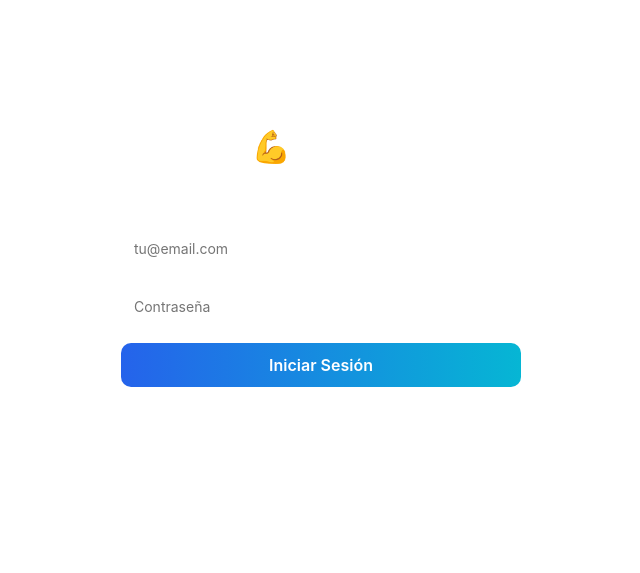
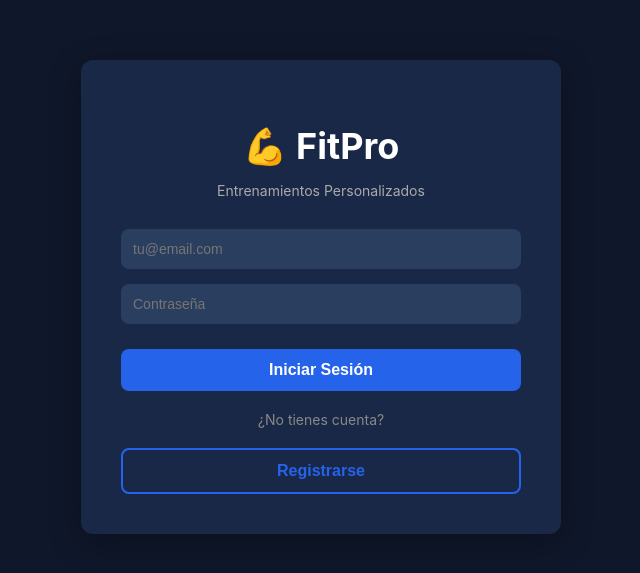
Before and after one commit to SIGEGA/fitness-platform, a React (Create React App) app in the folder frontend/: page / in a window 1280 px wide. Shown: the part 123-696 px from the top of the page, without its empty margins (319-959 px from the left). Built offline with nearby package versions, Linux system fonts and the light colour scheme.

Commit message:
Update LoginPage.js

```diff
--- a/frontend/src/pages/LoginPage.js
+++ b/frontend/src/pages/LoginPage.js
@@ -25,20 +25,57 @@ function LoginPage({ setUser }) {
   };
 
   return (
-    <div style={styles.container}>
-      <div style={styles.card}>
-        <h1 style={styles.title}>💪 FitPro</h1>
-        <p style={styles.subtitle}>Entrenamientos Personalizados</p>
+    <div style={{
+      minHeight: '100vh',
+      background: '#0f172a',
+      display: 'flex',
+      alignItems: 'center',
+      justifyContent: 'center',
+      padding: '20px'
+    }}>
+      <div style={{
+        width: '100%',
+        maxWidth: '400px',
+        background: '#1a2847',
+        padding: '40px',
+        borderRadius: '12px',
+        boxShadow: '0 8px 32px rgba(0,0,0,0.3)'
+      }}>
+        <h1 style={{ fontSize: '36px', textAlign: 'center', marginBottom: '10px', color: '#fff' }}>
+          💪 FitPro
+        </h1>
+        <p style={{ textAlign: 'center', color: '#aaa', marginBottom: '30px', fontSize: '14px' }}>
+          Entrenamientos Personalizados
+        </p>
 
-        {error && <div style={styles.error}>{error}</div>}
+        {error && (
+          <div style={{
+            background: '#dc2626',
+            color: '#fff',
+            padding: '12px',
+            borderRadius: '8px',
+            marginBottom: '20px',
+            fontSize: '14px'
+          }}>
+            {error}
+          </div>
+        )}
 
-        <form onSubmit={handleSubmit} style={styles.form}>
+        <form onSubmit={handleSubmit} style={{ display: 'flex', flexDirection: 'column', gap: '15px' }}>
           <input
             type="email"
             value={email}
             onChange={(e) => setEmail(e.target.value)}
             placeholder="tu@email.com"
-            style={styles.input}
+            style={{
+              padding: '12px',
+              borderRadius: '8px',
+              border: 'none',
+              background: '#2a3f5f',
+              color: '#fff',
+              fontSize: '14px',
+              outline: 'none'
+            }}
             required
           />
           <input
@@ -46,19 +83,53 @@ function LoginPage({ setUser }) {
             value={password}
             onChange={(e) => setPassword(e.target.value)}
             placeholder="Contraseña"
-            style={styles.input}
+            style={{
+              padding: '12px',
+              borderRadius: '8px',
+              border: 'none',
+              background: '#2a3f5f',
+              color: '#fff',
+              fontSize: '14px',
+              outline: 'none'
+            }}
             required
           />
-          <button type="submit" disabled={loading} style={styles.button}>
+          <button
+            type="submit"
+            disabled={loading}
+            style={{
+              padding: '12px',
+              background: '#2563eb',
+              color: '#fff',
+              border: 'none',
+              borderRadius: '8px',
+              fontSize: '16px',
+              fontWeight: 'bold',
+              cursor: 'pointer',
+              marginTop: '10px'
+            }}
+          >
             {loading ? 'Iniciando...' : 'Iniciar Sesión'}
           </button>
         </form>
 
-        <p style={styles.divider}>¿No tienes cuenta?</p>
+        <p style={{ textAlign: 'center', color: '#888', margin: '20px 0', fontSize: '14px' }}>
+          ¿No tienes cuenta?
+        </p>
 
         <button
           onClick={() => window.location.href = '/register'}
-          style={styles.link}
+          style={{
+            width: '100%',
+            padding: '12px',
+            background: 'transparent',
+            border: '2px solid #2563eb',
+            color: '#2563eb',
+            borderRadius: '8px',
+            fontSize: '16px',
+            fontWeight: 'bold',
+            cursor: 'pointer'
+          }}
         >
           Registrarse
         </button>
@@ -67,91 +138,4 @@ function LoginPage({ setUser }) {
   );
 }
 
-const styles = {
-  container: {
-    minHeight: '100vh',
-    background: 'linear-gradient(to br, #0f172a, #1e293b)',
-    display: 'flex',
-    alignItems: 'center',
-    justifyContent: 'center',
-    padding: '20px',
-    fontFamily: '-apple-system, BlinkMacSystemFont, "Segoe UI", Roboto, sans-serif',
-  },
-  card: {
-    background: 'rgba(255,255,255,0.1)',
-    backdropFilter: 'blur(10px)',
-    border: '1px solid rgba(255,255,255,0.2)',
-    borderRadius: '20px',
-    padding: '40px',
-    width: '100%',
-    maxWidth: '400px',
-  },
-  title: {
-    fontSize: '32px',
-    fontWeight: 'bold',
-    textAlign: 'center',
-    marginBottom: '10px',
-    color: '#ffffff',
-  },
-  subtitle: {
-    textAlign: 'center',
-    color: 'rgba(255,255,255,0.7)',
-    marginBottom: '30px',
-    fontSize: '14px',
-  },
-  form: {
-    display: 'flex',
-    flexDirection: 'column',
-    gap: '15px',
-  },
-  input: {
-    padding: '12px',
-    borderRadius: '10px',
-    background: 'rgba(255,255,255,0.1)',
-    border: '1px solid rgba(255,255,255,0.2)',
-    color: '#ffffff',
-    fontSize: '14px',
-    fontFamily: 'inherit',
-  },
-  button: {
-    padding: '12px',
-    background: 'linear-gradient(to right, #2563eb, #06b6d4)',
-    color: '#ffffff',
-    borderRadius: '10px',
-    fontSize: '16px',
-    fontWeight: '600',
-    cursor: 'pointer',
-    border: 'none',
-    fontFamily: 'inherit',
-  },
-  error: {
-    background: 'rgba(239,68,68,0.2)',
-    border: '1px solid rgba(239,68,68,0.5)',
-    color: '#fca5a5',
-    padding: '12px',
-    borderRadius: '8px',
-    marginBottom: '15px',
-    fontSize: '14px',
-  },
-  divider: {
-    textAlign: 'center',
-    color: 'rgba(255,255,255,0.5)',
-    margin: '20px 0',
-    fontSize: '14px',
-  },
-  link: {
-    display: 'block',
-    width: '100%',
-    padding: '12px',
-    background: 'rgba(255,255,255,0.1)',
-    border: '2px solid rgba(255,255,255,0.3)',
-    color: '#ffffff',
-    borderRadius: '10px',
-    fontWeight: '600',
-    cursor: 'pointer',
-    fontSize: '14px',
-    fontFamily: 'inherit',
-  },
-};
-
 export default LoginPage;
```
